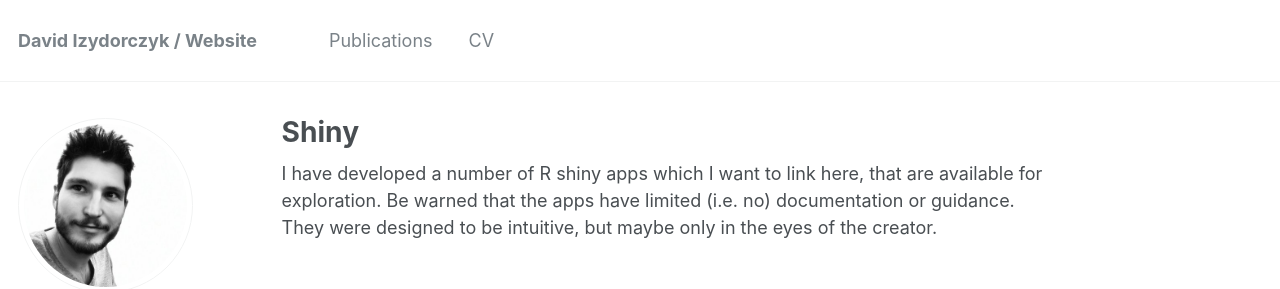
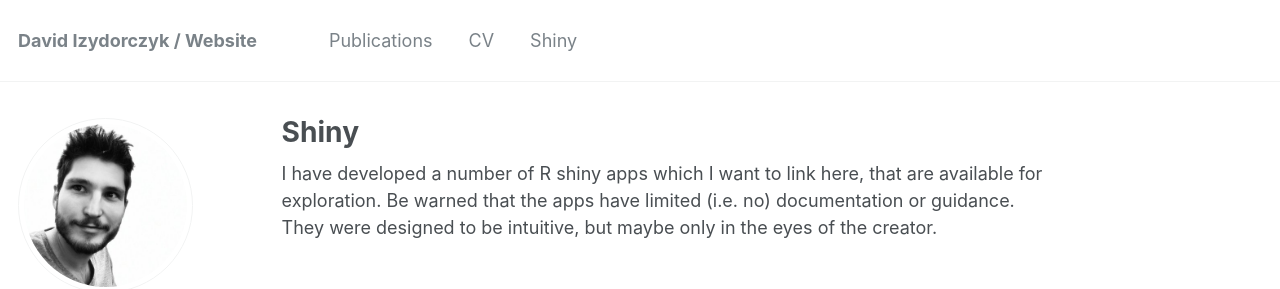
Before and after one commit to sophie-e-scharf/sophie-e-scharf.github.io, a Jekyll site: the page built from _pages/shiny.md, in a window 1280 px wide. Shown: the top 289 px of the page. Built offline with Jekyll 4.4.1, drawn with Linux system fonts in a browser that asks for light colours; some web fonts are replaced.

Commit message:
added shiny tab

```diff
--- a/_config.yml
+++ b/_config.yml
@@ -108,12 +108,12 @@ defaults:
       author_profile: true
       share: true
       comment: true
-  # _talks
+  # _shiny
   - scope:
       path: ""
-      type: talks
+      type: shiny
     values:
-      layout: talk
+      layout: shiny
       author_profile: true
       share: true
 
--- a/_data/navigation.yml
+++ b/_data/navigation.yml
@@ -5,3 +5,6 @@ main:
 
   - title: "CV"
     url: /cv/
+
+  - title: "Shiny"
+    url: /shiny/
```
